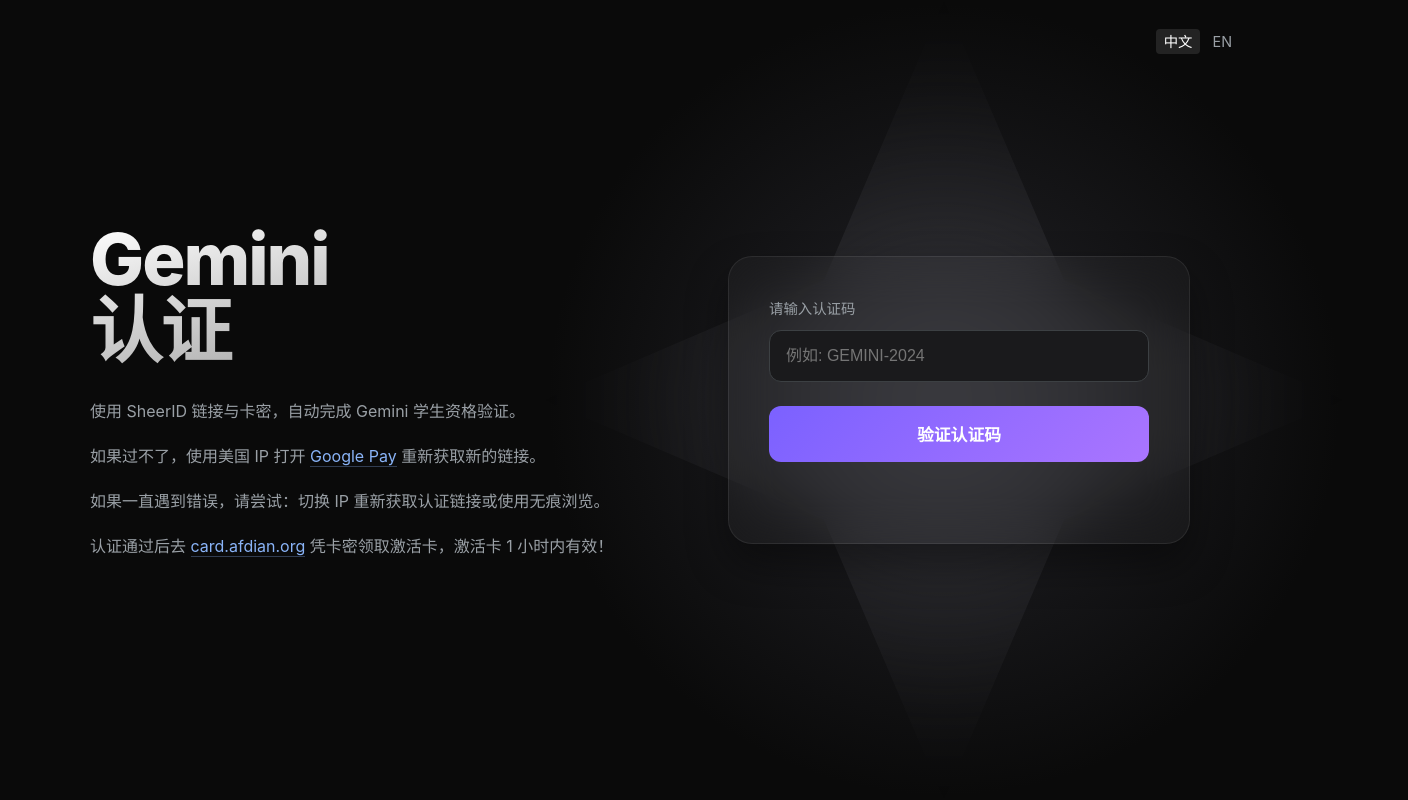
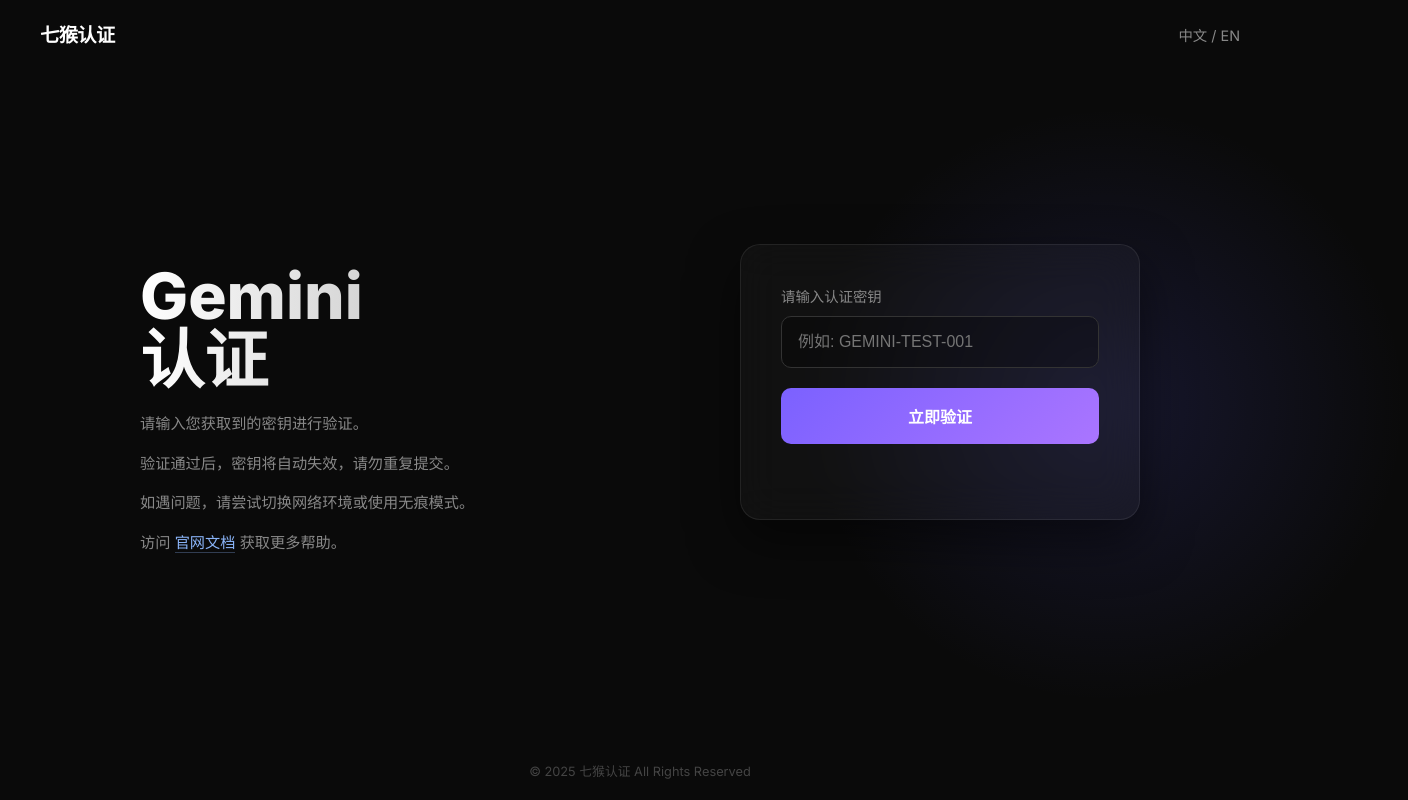
Before and after one commit to haomoqi007/GeminiAuth, a website: page index.html in a window 1280 px wide. Shown: the whole page, 1408 px wide, since content can reach past the window. Drawn offline with Linux system fonts and the light colour scheme.

Commit message:
Add files via upload

```diff
--- a/index.html
+++ b/index.html
@@ -1,319 +1,301 @@
 <!DOCTYPE html>
 <html lang="zh-CN">
+
 <head>
     <meta charset="UTF-8">
     <meta name="viewport" content="width=device-width, initial-scale=1.0">
-    <title>Gemini 认证</title>
+    <title>七猴认证 - Gemini 资格验证</title>
+    <link href="https://fonts.googleapis.com/css2?family=Inter:wght@400;600;800&display=swap" rel="stylesheet">
     <style>
-        /* --- 1. 全局设置 --- */
+        :root {
+            --bg-color: #0a0a0a;
+            --card-bg: rgba(255, 255, 255, 0.03);
+            --accent: #8ab4f8;
+            --btn-grad: linear-gradient(135deg, #7b61ff 0%, #aa75ff 100%);
+        }
+
         body {
             margin: 0;
-            font-family: -apple-system, BlinkMacSystemFont, "Segoe UI", Roboto, Helvetica, Arial, sans-serif;
-            background-color: #0a0a0a; /* 深色背景 */
-            color: #ffffff;
-            overflow-x: hidden;
+            font-family: 'Inter', sans-serif;
+            background-color: var(--bg-color);
+            color: #fff;
+            height: 100vh;
+            display: flex;
+            flex-direction: column;
+            overflow: hidden;
+        }
+
+        /* 页眉 */
+        header {
+            padding: 20px 40px;
+            display: flex;
+            justify-content: space-between;
+            align-items: center;
+            z-index: 10;
+        }
+
+        .logo {
+            font-weight: 800;
+            font-size: 1.2rem;
+            letter-spacing: -0.5px;
+        }
+
+        .lang {
+            font-size: 0.9rem;
+            color: #888;
+        }
+
+        /* 主体 */
+        main {
+            flex: 1;
             display: flex;
             justify-content: center;
             align-items: center;
-            min-height: 100vh;
+            position: relative;
+            padding: 20px;
         }
 
-        /* --- 2. 布局容器 --- */
-        .page-container {
-            position: relative;
-            width: 100%;
-            display: flex;
-            justify-content: center;
-            align-items: center;
-            padding: 40px;
-            box-sizing: border-box;
+        /* 背景光效 */
+        .glow {
+            position: absolute;
+            top: 50%;
+            right: -10%;
+            transform: translateY(-50%);
+            width: 600px;
+            height: 600px;
+            background: radial-gradient(circle, rgba(100, 100, 255, 0.15), transparent 70%);
+            pointer-events: none;
+            z-index: 0;
         }
 
-        /* --- 3. 背景光效 (保留你喜欢的十字星效果) --- */
-        .bg-glow {
-            position: absolute;
-            top: 50%;
-            right: -5%; /* 调整到右侧 */
-            transform: translateY(-50%);
-            width: 800px;
-            height: 800px;
-            z-index: 0;
-            pointer-events: none;
-            background: radial-gradient(circle, rgba(60, 60, 70, 0.5) 0%, rgba(13, 13, 15, 0) 70%);
-        }
-
-        /* 制作十字星形状 */
-        .bg-glow::before {
-            content: "";
-            position: absolute;
-            top: 50%;
-            left: 50%;
-            transform: translate(-50%, -50%);
+        .container {
+            display: flex;
+            max-width: 1000px;
             width: 100%;
-            height: 100%;
-            background: radial-gradient(circle, rgba(60, 60, 65, 0.8) 0%, rgba(13, 13, 15, 0) 60%);
-            clip-path: polygon(50% 0%, 65% 35%, 100% 50%, 65% 65%, 50% 100%, 35% 65%, 0% 50%, 35% 35%);
-            filter: blur(50px);
-        }
-
-        /* --- 4. 内容区域 (左右布局) --- */
-        .content-wrapper {
-            display: flex;
-            justify-content: space-between;
-            align-items: center;
-            width: 100%;
-            max-width: 1100px;
-            gap: 80px; /* 拉开左右间距 */
+            gap: 60px;
             z-index: 1;
         }
 
-        /* 左侧文字区 */
-        .left-panel {
+        .left-text {
             flex: 1;
-            max-width: 550px;
+            padding-top: 20px;
         }
 
-        .title {
-            font-size: 4.5rem;
-            font-weight: 800;
+        h1 {
+            font-size: 4rem;
             line-height: 1;
-            margin: 0 0 30px 0;
-            letter-spacing: -2px;
-            background: linear-gradient(to bottom right, #ffffff, #888888);
+            margin: 0 0 20px 0;
+            background: linear-gradient(to right, #fff, #999);
             -webkit-background-clip: text;
             -webkit-text-fill-color: transparent;
         }
 
-        .description {
-            font-size: 1rem;
-            line-height: 1.8;
-            color: #9aa0a6;
+        .desc {
+            color: #888;
+            line-height: 1.6;
+            font-size: 0.95rem;
         }
 
-        .description p {
-            margin-bottom: 16px;
+        .desc p {
+            margin-bottom: 10px;
         }
 
-        .description a {
-            color: #8ab4f8;
+        .desc a {
+            color: var(--accent);
             text-decoration: none;
             border-bottom: 1px solid rgba(138, 180, 248, 0.3);
-            transition: all 0.2s;
         }
 
-        .description a:hover {
-            color: #d2e3fc;
-            border-bottom-color: #d2e3fc;
+        .right-card {
+            flex: 0 0 400px;
         }
 
-        /* 右侧卡片区 */
-        .right-panel {
-            flex: 0 0 auto;
-        }
-
-        .auth-card {
-            width: 380px;
+        .auth-box {
+            background: var(--card-bg);
+            backdrop-filter: blur(20px);
+            border: 1px solid rgba(255, 255, 255, 0.08);
             padding: 40px;
-            background: rgba(255, 255, 255, 0.03); /* 极淡的背景 */
-            backdrop-filter: blur(24px); /* 强力磨砂玻璃 */
-            -webkit-backdrop-filter: blur(24px);
-            border-radius: 24px;
-            border: 1px solid rgba(255, 255, 255, 0.08);
-            box-shadow: 0 20px 40px rgba(0, 0, 0, 0.4);
-        }
-
-        .input-group {
-            margin-bottom: 24px;
+            border-radius: 20px;
+            box-shadow: 0 20px 50px rgba(0, 0, 0, 0.5);
         }
 
         .input-label {
             display: block;
-            margin-bottom: 12px;
+            color: #888;
+            margin-bottom: 10px;
             font-size: 0.9rem;
-            color: #9aa0a6;
-            font-weight: 500;
         }
 
         .input-field {
             width: 100%;
+            box-sizing: border-box;
             padding: 16px;
+            background: rgba(0, 0, 0, 0.3);
+            border: 1px solid #333;
+            border-radius: 10px;
+            color: #fff;
             font-size: 1rem;
-            color: #fff;
-            background-color: #1a1a1c;
-            border: 1px solid #3c4043;
-            border-radius: 12px;
-            box-sizing: border-box;
-            transition: all 0.2s ease;
             outline: none;
+            transition: 0.3s;
         }
 
         .input-field:focus {
-            border-color: #8ab4f8;
-            background-color: #202124;
-            box-shadow: 0 0 0 2px rgba(138, 180, 248, 0.2);
+            border-color: var(--accent);
         }
 
-        .submit-btn {
+        .btn {
             width: 100%;
+            margin-top: 20px;
             padding: 16px;
-            font-size: 1.05rem;
+            border: none;
+            border-radius: 10px;
+            background: var(--btn-grad);
+            color: #fff;
             font-weight: 600;
-            color: #fff;
-            /* 漂亮的紫色渐变 */
-            background: linear-gradient(135deg, #7b61ff 0%, #aa75ff 100%);
-            border: none;
-            border-radius: 12px;
+            font-size: 1rem;
             cursor: pointer;
-            transition: transform 0.2s, box-shadow 0.2s, opacity 0.2s;
+            transition: 0.2s;
         }
 
-        .submit-btn:hover {
+        .btn:hover {
             transform: translateY(-2px);
-            box-shadow: 0 8px 20px rgba(123, 97, 255, 0.4);
+            box-shadow: 0 10px 20px rgba(123, 97, 255, 0.3);
         }
 
-        .submit-btn:active {
-            transform: translateY(0);
-        }
-
-        .submit-btn:disabled {
+        .btn:disabled {
             opacity: 0.6;
-            cursor: not-allowed;
+            cursor: wait;
             transform: none;
         }
 
-        /* 提示消息 */
-        #toast {
-            margin-top: 20px;
+        #msg {
+            margin-top: 15px;
             text-align: center;
             font-size: 0.9rem;
-            min-height: 1.5em;
-            transition: color 0.3s;
+            min-height: 20px;
         }
 
-        /* 顶部语言切换 */
-        .top-nav {
-            position: absolute;
-            top: 30px;
-            right: 40px;
-            font-size: 0.9rem;
-            color: #9aa0a6;
-            z-index: 10;
-        }
-        .lang-switch span {
-            cursor: pointer;
-            padding: 4px 8px;
-        }
-        .lang-switch .active {
-            color: white;
-            background: rgba(255,255,255,0.1);
-            border-radius: 4px;
+        footer {
+            text-align: center;
+            padding: 20px;
+            color: #444;
+            font-size: 0.8rem;
         }
 
-        /* --- 5. 手机端适配 --- */
-        @media (max-width: 900px) {
-            .content-wrapper {
+        /* 手机适配 */
+        @media (max-width: 800px) {
+            .container {
                 flex-direction: column;
                 text-align: center;
-                gap: 50px;
             }
-            .title {
+
+            h1 {
                 font-size: 3rem;
             }
-            .left-panel {
+
+            .right-card {
+                flex: 1;
+                width: 100%;
                 max-width: 100%;
             }
-            .auth-card {
-                width: 100%;
-                max-width: 340px;
-            }
-            .bg-glow {
+
+            .glow {
+                top: 20%;
                 right: 50%;
-                transform: translate(50%, -50%);
-                opacity: 0.6;
+                transform: translateX(50%);
             }
         }
     </style>
 </head>
+
 <body>
 
-    <div class="bg-glow"></div>
+    <header>
+        <div class="logo">七猴认证</div>
+        <div class="lang">中文 / EN</div>
+    </header>
 
-    <div class="top-nav">
-        <div class="lang-switch">
-            <span class="active">中文</span>
-            <span>EN</span>
-        </div>
-    </div>
-
-    <div class="page-container">
-        <div class="content-wrapper">
-
-            <div class="left-panel">
-                <h1 class="title">Gemini<br>认证</h1>
-                <div class="description">
-                    <p>使用 SheerID 链接与卡密，自动完成 Gemini 学生资格验证。</p>
-                    <p>如果过不了，使用美国 IP 打开 <a href="#">Google Pay</a> 重新获取新的链接。</p>
-                    <p>如果一直遇到错误，请尝试：切换 IP 重新获取认证链接或使用无痕浏览。</p>
-                    <p>认证通过后去 <a href="#">card.afdian.org</a> 凭卡密领取激活卡，激活卡 1 小时内有效！</p>
+    <main>
+        <div class="glow"></div>
+        <div class="container">
+            <div class="left-text">
+                <h1>Gemini<br>认证</h1>
+                <div class="desc">
+                    <p>请输入您获取到的密钥进行验证。</p>
+                    <p>验证通过后，密钥将自动失效，请勿重复提交。</p>
+                    <p>如遇问题，请尝试切换网络环境或使用无痕模式。</p>
+                    <p>访问 <a href="#">官网文档</a> 获取更多帮助。</p>
                 </div>
             </div>
 
-            <div class="right-panel">
-                <div class="auth-card">
-                    <div class="input-group">
-                        <label class="input-label">请输入认证码</label>
-                        <input type="text" class="input-field" id="code-input" placeholder="例如: GEMINI-2024">
-                    </div>
-                    <button class="submit-btn" id="verify-btn">验证认证码</button>
-                    <div id="toast"></div>
+            <div class="right-card">
+                <div class="auth-box">
+                    <label class="input-label">请输入认证密钥</label>
+                    <input type="text" class="input-field" id="code" placeholder="例如: GEMINI-TEST-001">
+                    <button class="btn" id="submitBtn">立即验证</button>
+                    <div id="msg"></div>
                 </div>
             </div>
+        </div>
+    </main>
 
-        </div>
-    </div>
+    <footer>© 2025 七猴认证 All Rights Reserved</footer>
 
     <script>
-        const btn = document.getElementById('verify-btn');
-        const input = document.getElementById('code-input');
-        const toast = document.getElementById('toast');
+        const btn = document.getElementById('submitBtn');
+        const input = document.getElementById('code');
+        const msg = document.getElementById('msg');
 
-        // --- 设置你的密码 ---
-        const CORRECT_CODE = "123456";
-
-        btn.addEventListener('click', function() {
-            const userCode = input.value.trim();
-
-            if (!userCode) {
-                showToast("请输入认证码", "#ff4444");
+        btn.addEventListener('click', async () => {
+            const code = input.value.trim();
+            if (!code) {
+                showMsg('请输入密钥', 'red');
                 return;
             }
 
-            // 按钮变为加载状态
-            const originalText = btn.innerText;
-            btn.innerText = "正在验证...";
+            // 锁定按钮
             btn.disabled = true;
+            btn.innerText = "验证中...";
+            showMsg("", "");
 
-            // 模拟 1.5 秒延迟
-            setTimeout(() => {
-                if (userCode === CORRECT_CODE) {
-                    showToast("认证成功！正在跳转...", "#00C851");
-                    // 2秒后跳转
+            try {
+                // 调用后端接口
+                const res = await fetch('/api/verify', {
+                    method: 'POST',
+                    headers: { 'Content-Type': 'application/json' },
+                    body: JSON.stringify({ cdk_key: code })
+                });
+
+                const data = await res.json();
+
+                if (data.success) {
+                    showMsg(data.message, '#4caf50'); // 绿色成功
+                    // 成功后的操作：比如跳转、清除输入框
+                    input.value = "";
+                    btn.innerText = "验证成功";
                     setTimeout(() => {
-                        window.location.href = "https://www.google.com";
-                    }, 2000);
+                        btn.disabled = false;
+                        btn.innerText = "立即验证";
+                    }, 3000);
                 } else {
-                    showToast("认证码无效或已过期", "#ff4444");
-                    btn.innerText = originalText;
+                    showMsg(data.message, '#ff4444'); // 红色失败
                     btn.disabled = false;
+                    btn.innerText = "立即验证";
                 }
-            }, 1500);
+
+            } catch (error) {
+                console.error(error);
+                showMsg('网络错误，请稍后重试', '#ff4444');
+                btn.disabled = false;
+                btn.innerText = "立即验证";
+            }
         });
 
-        function showToast(msg, color) {
-            toast.style.color = color;
-            toast.innerText = msg;
+        function showMsg(text, color) {
+            msg.innerText = text;
+            msg.style.color = color;
         }
     </script>
 </body>
+
 </html>
```
Also changed, not shown: api/verify.js (added, +45 -0 lines), package.json (added, +7 -0 lines), README.md.
